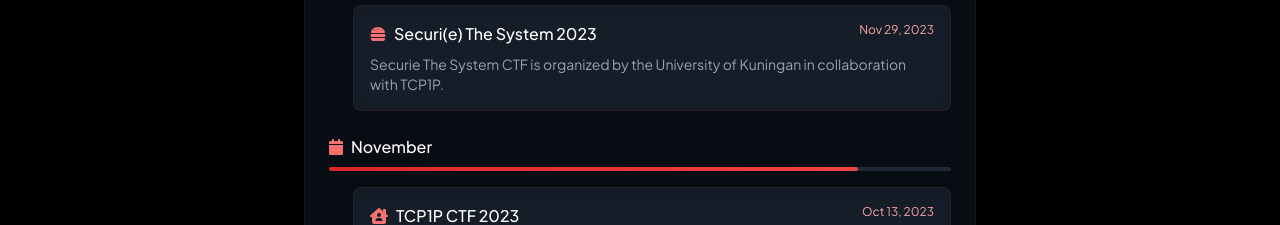
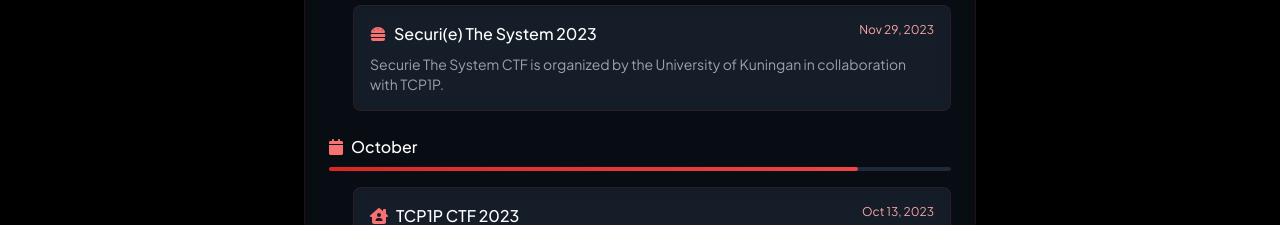
Before and after one commit to TCP1P/tcp1p-pages, a Next.js app: page /ctfs in a window 1280 px wide. Shown: the part 1240-1465 px from the top of the page. Built offline with nearby package versions, Linux system fonts and the light colour scheme.

Commit message:
fix: correct month name from November to October in timeline data

```diff
--- a/src/app/ctfs/timeline.tsx
+++ b/src/app/ctfs/timeline.tsx
@@ -92,7 +92,7 @@
                 ]
             },
             {
-                name: "November",
+                name: "October",
                 progress: 85,
                 events: [
                     {
```
